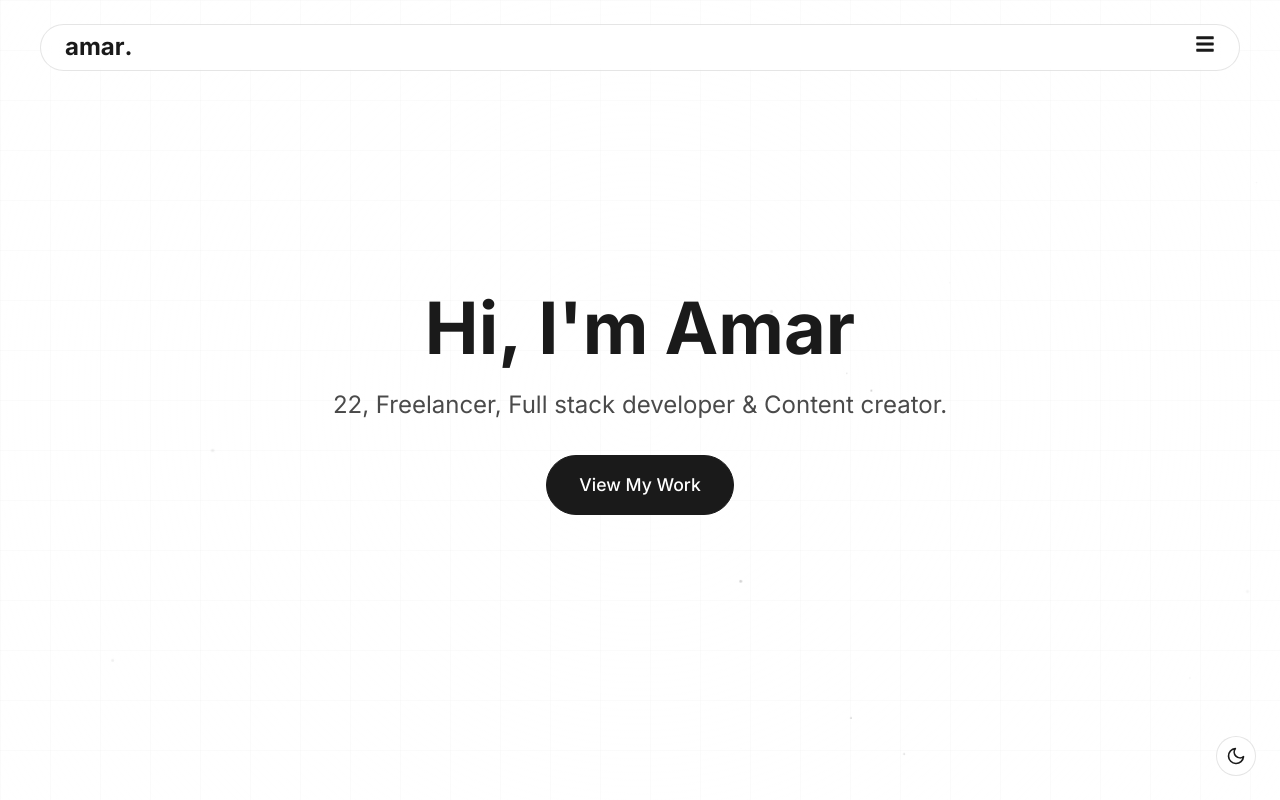
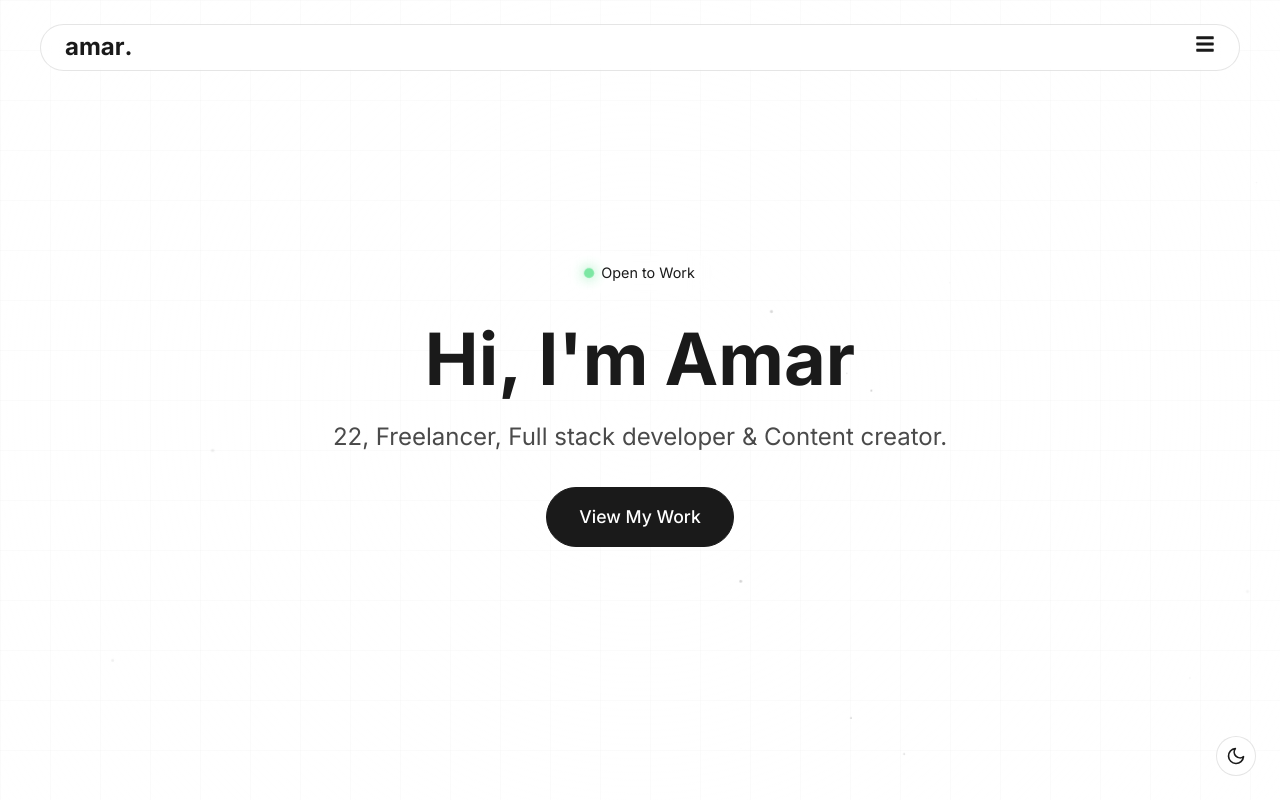
Before and after one commit to amarmurmu001/amar-portfolio, a React (Vite) app: page / in a window 1280 px wide. Shown: the top 800 px of the page. Built offline with nearby package versions, Linux system fonts and the light colour scheme.

Commit message:
feat: Add new Hero section component with dynamic particles, animations, and a Spline viewer.

```diff
--- a/src/assets/components/hero/Hero.css
+++ b/src/assets/components/hero/Hero.css
@@ -80,6 +80,35 @@
   text-align: center;
   padding: 0 20px;
   max-width: 800px;
+}
+
+.status-badge {
+  display: inline-flex;
+  align-items: center;
+  gap: 8px;
+  padding: 8px 16px;
+  background: rgba(255, 255, 255, 0.05);
+  border: 1px solid rgba(255, 255, 255, 0.1);
+  border-radius: 20px;
+  color: var(--text-color);
+  font-size: 0.9rem;
+  margin-bottom: 1.5rem;
+  backdrop-filter: blur(10px);
+}
+
+.status-dot {
+  width: 8px;
+  height: 8px;
+  background-color: #4ade80;
+  border-radius: 50%;
+  box-shadow: 0 0 10px #4ade80;
+  animation: pulse 2s infinite;
+}
+
+@keyframes pulse {
+  0% { transform: scale(1); opacity: 1; }
+  50% { transform: scale(1.5); opacity: 0.5; }
+  100% { transform: scale(1); opacity: 1; }
 }
 
 .hero-title {
--- a/src/assets/components/hero/Hero.jsx
+++ b/src/assets/components/hero/Hero.jsx
@@ -1,7 +1,7 @@
-import { useEffect, useRef } from 'react';
-import { motion } from 'framer-motion';
-import gsap from 'gsap';
-import './Hero.css';
+import { useEffect, useRef } from "react";
+import { motion } from "framer-motion";
+import gsap from "gsap";
+import "./Hero.css";
 
 const Hero = () => {
   const heroRef = useRef(null);
@@ -13,28 +13,31 @@ const Hero = () => {
     const numParticles = 20; // Reduced from 50
 
     for (let i = 0; i < numParticles; i++) {
-      const particle = document.createElement('div');
-      particle.className = 'particle';
-      particle.style.setProperty('--x', `${Math.random() * 100}%`);
-      particle.style.setProperty('--y', `${Math.random() * 100}%`);
-      particle.style.setProperty('--duration', `${3 + Math.random() * 2}s`);
-      particle.style.setProperty('--delay', `${Math.random()}s`);
+      const particle = document.createElement("div");
+      particle.className = "particle";
+      particle.style.setProperty("--x", `${Math.random() * 100}%`);
+      particle.style.setProperty("--y", `${Math.random() * 100}%`);
+      particle.style.setProperty("--duration", `${3 + Math.random() * 2}s`);
+      particle.style.setProperty("--delay", `${Math.random()}s`);
       particlesContainer.appendChild(particle);
     }
 
     // Optimized GSAP animation
-    const tl = gsap.timeline({ defaults: { ease: 'power3.out' } });
-    tl.from('.hero-title span', {
+    const tl = gsap.timeline({ defaults: { ease: "power3.out" } });
+    tl.from(".hero-title span", {
       y: 50,
       opacity: 0,
       duration: 0.8,
-      stagger: 0.1
-    })
-    .from('.hero-subtitle', {
-      y: 20,
-      opacity: 0,
-      duration: 0.5
-    }, '-=0.3');
+      stagger: 0.1,
+    }).from(
+      ".hero-subtitle",
+      {
+        y: 20,
+        opacity: 0,
+        duration: 0.5,
+      },
+      "-=0.3"
+    );
 
     return () => {
       while (particlesContainer.firstChild) {
@@ -57,12 +60,20 @@ const Hero = () => {
         animate={{ opacity: 1 }}
         transition={{ duration: 0.5 }}
       >
+        <div className="status-badge">
+          <span className="status-dot"></span>
+          Open to Work
+        </div>
         <h1 className="hero-title">
-          {['Hi,', "I'm", 'Amar'].map((word, index) => (
-            <span key={index} className="title-word">{word} </span>
+          {["Hi,", "I'm", "Amar"].map((word, index) => (
+            <span key={index} className="title-word">
+              {word}{" "}
+            </span>
           ))}
         </h1>
-        <p className="hero-subtitle">22, Freelancer, Full stack developer & Content creator.</p>
+        <p className="hero-subtitle">
+          22, Freelancer, Full stack developer & Content creator.
+        </p>
 
         <div className="hero-cta">
           <motion.a
```
